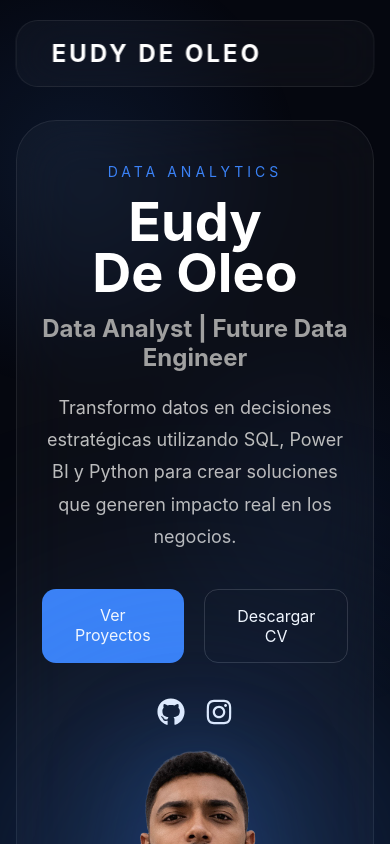
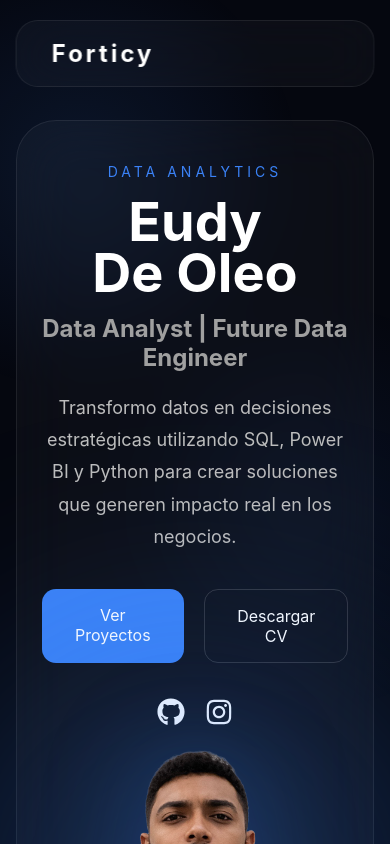
Before and after one commit to eudydeoleo/eudy-portfolio, a Next.js app: page / in a window 390 px wide. Shown: the top 844 px of the page. Built offline with nearby package versions, Linux system fonts and the light colour scheme.

Commit message:
add mobile menu

```diff
--- a/app/page.js
+++ b/app/page.js
@@ -20,7 +20,7 @@ export default function Home() {
       {/* NAVBAR */}
 
       <nav className="navbar">
-        <div className="logo">EUDY DE OLEO</div>
+        <div className="logo">Forticy</div>
 
         <div className="menu">
           <a href="#skills">Skills</a>
```
